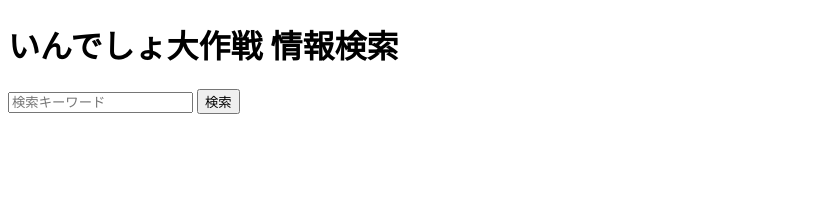
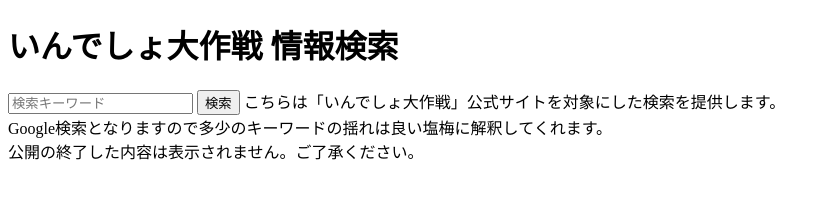
Before and after one commit to HayatoIchimonj/indesho, a plain HTML site: page index.html in a window 1280 px wide. Shown: the whole page, without its empty margins (0-830 px from the left). Drawn offline with Linux system fonts and the light colour scheme.

Commit message:
Update index.html

```diff
--- a/index.html
+++ b/index.html
@@ -18,5 +18,8 @@
     <h1>いんでしょ大作戦 情報検索</h1>
     <input type="text" id="searchQuery" placeholder="検索キーワード">
     <button onclick="searchSite()">検索</button>
+    こちらは「いんでしょ大作戦」公式サイトを対象にした検索を提供します。<br>
+    Google検索となりますので多少のキーワードの揺れは良い塩梅に解釈してくれます。<br>
+    公開の終了した内容は表示されません。ご了承ください。
 </body>
 </html>
```
